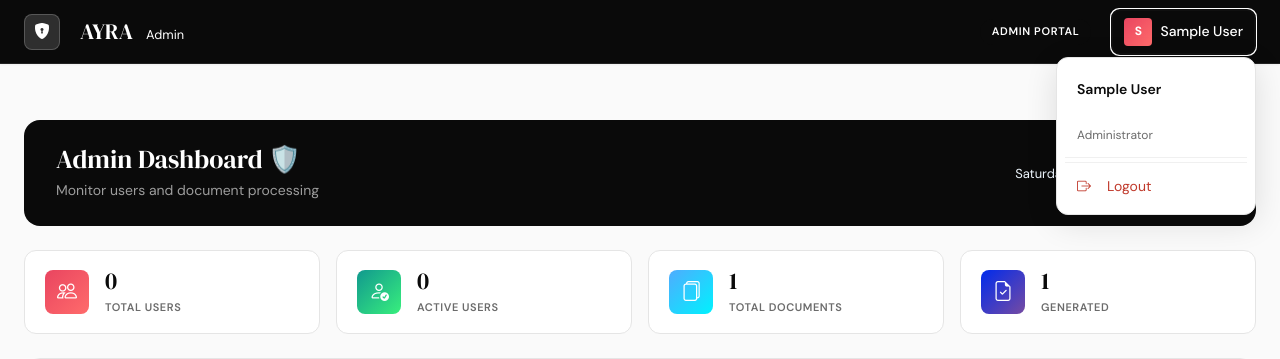
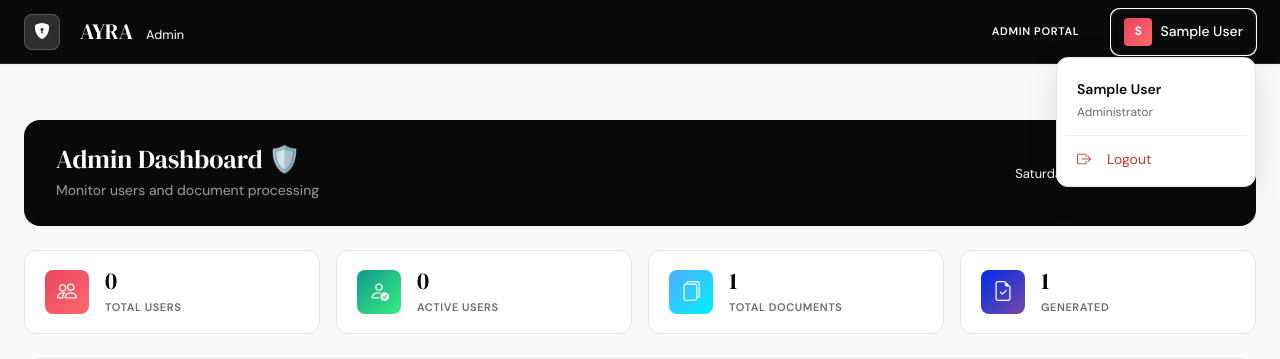
Before and after one commit to Sanjay-Dilip-357/Ayra-Test, a Flask app: page /admin/dashboard in a window 1280 px wide, after a click that opens the changed part. Shown: the top 359 px of the page. Run offline with Flask 3, Linux system fonts and the light colour scheme; the visitor is signed in with stand-in values (Sample User, id 1); tables that the repository leaves empty hold one stand-in row (values such as "Sample post"); data that the repository does not hold is empty; parts of the project's set-up code (start-up, migrations or seed data) failed here and were passed over; some libraries are stand-ins or nearby versions.

Commit message:
Update admin_dashboard.html

```diff
--- a/templates/admin_dashboard.html
+++ b/templates/admin_dashboard.html
@@ -92,10 +92,7 @@
                     <ul class="dropdown-menu dropdown-menu-end">
                         <li class="dropdown-header">
                             <strong>{{ admin_name }}</strong>
-                            <br><small class="text-muted">Administrator</small>
-                        </li>
-                        <li>
-                            <hr class="dropdown-divider">
+                            <small class="text-muted">Administrator</small>
                         </li>
                         <li><a class="dropdown-item text-danger" href="#" onclick="logout()">
                                 <i class="bi bi-box-arrow-right me-2"></i>Logout
```
